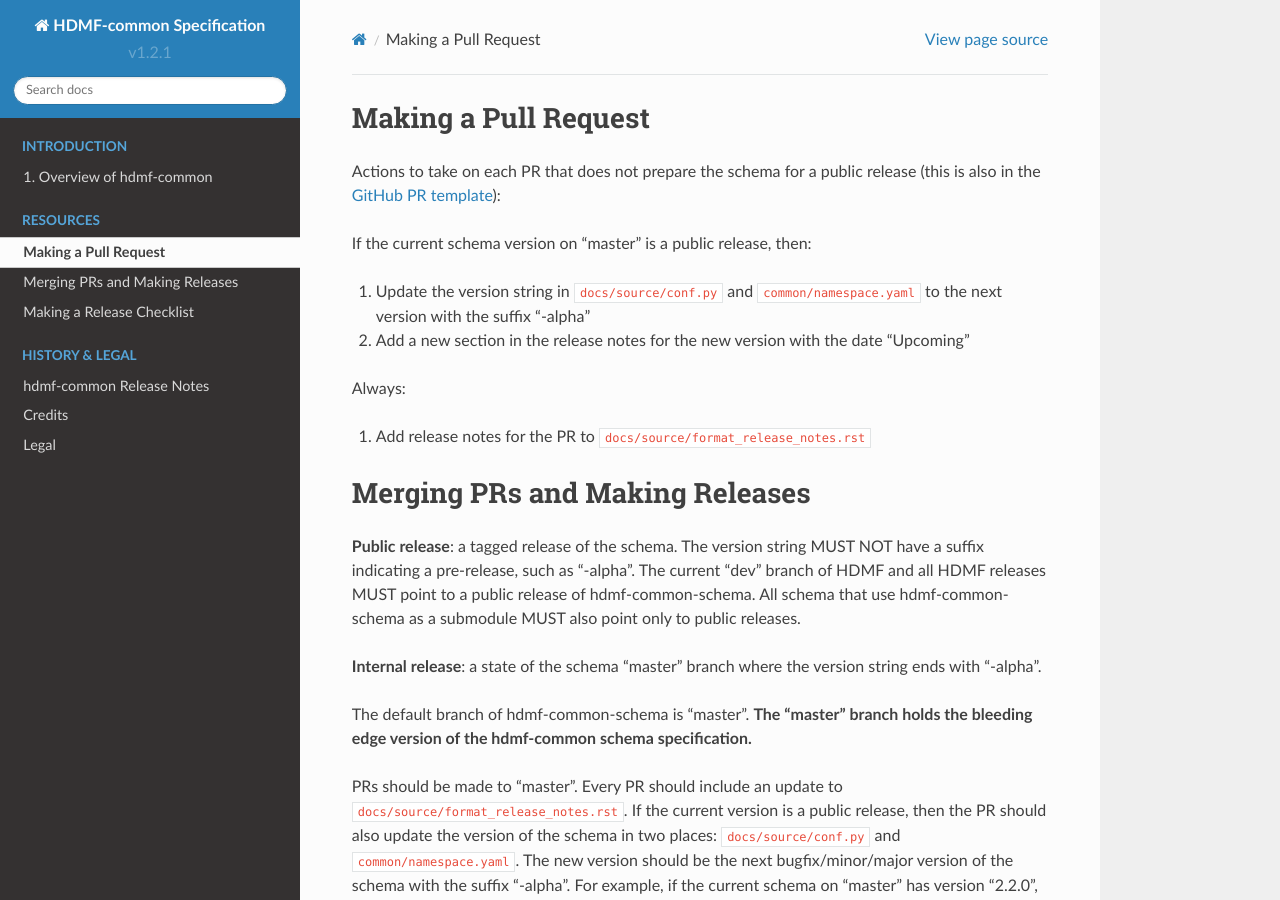
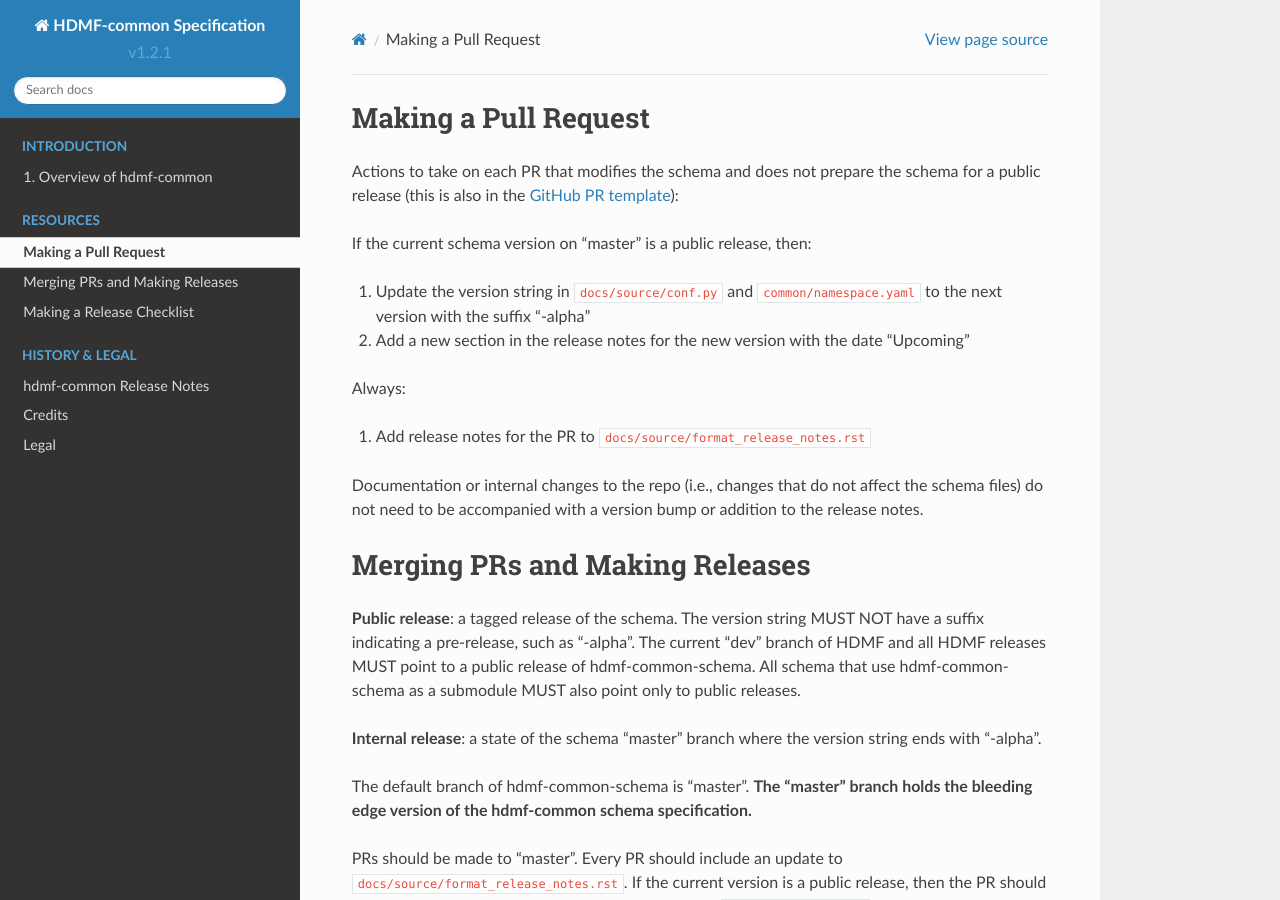
Before and after one commit to hdmf-dev/hdmf-common-schema, a Sphinx documentation site: the page built from docs/source/software_process.rst, in a window 1280 px wide and 900 px high. Built offline with Sphinx 7.4.7 and the Read the Docs theme 2.0.0, drawn with Linux system fonts in a browser that asks for light colours.

Commit message:
Clarify when to update the changelog

```diff
--- a/docs/source/software_process.rst
+++ b/docs/source/software_process.rst
@@ -1,7 +1,7 @@
 Making a Pull Request
 =====================
 
-Actions to take on each PR that does not prepare the schema for a public release
+Actions to take on each PR that modifies the schema and does not prepare the schema for a public release
 (this is also in the `GitHub PR template`_):
 
 If the current schema version on "master" is a public release, then:
@@ -13,6 +13,9 @@
 Always:
 
 1. Add release notes for the PR to ``docs/source/format_release_notes.rst``
+
+Documentation or internal changes to the repo (i.e., changes that do not affect the schema files)
+do not need to be accompanied with a version bump or addition to the release notes.
 
 .. _`GitHub PR template`: https://github.com/hdmf-dev/hdmf-common-schema/blob/master/.github/PULL_REQUEST_TEMPLATE.md
 
```
Also changed, not shown: .github/PULL_REQUEST_TEMPLATE.md.
